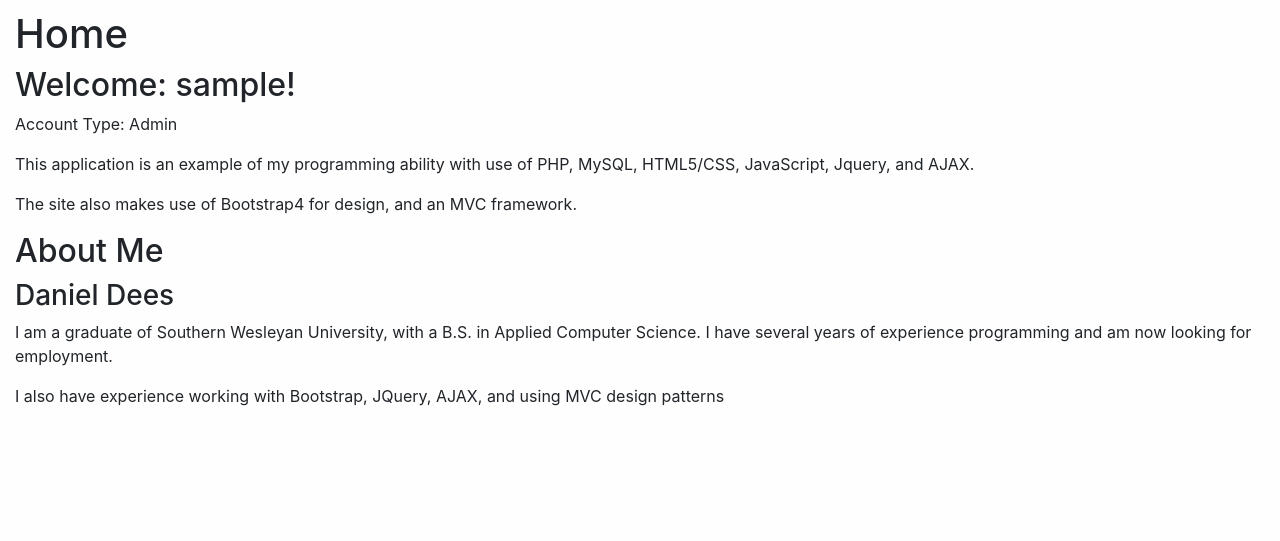
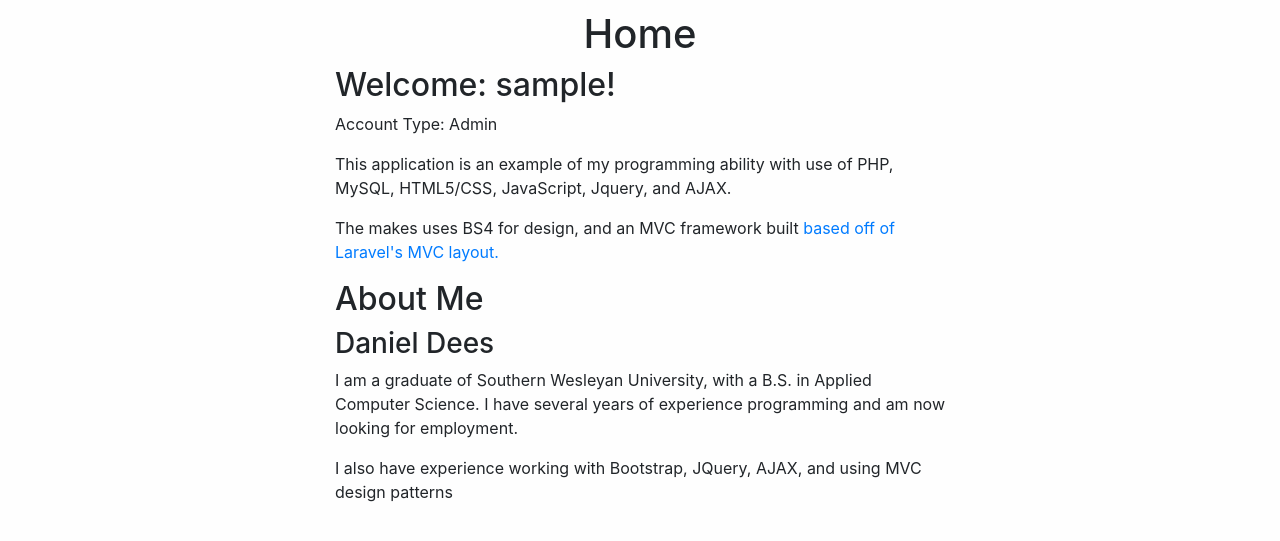
Before and after one commit to DanielDees/ToDo, a PHP site: template app/views/index.view.php in a window 1280 px wide. Shown: the top 541 px of the page. Run offline with PHP 8.4, Linux system fonts and the light colour scheme; the template is opened without the code that fills it, so the values that code supplies are empty; the visitor is signed in with stand-in values (Sample User, id 1).

Commit message:
Made homepage slightly less trash looking

```diff
--- a/app/controllers/PagesController.php
+++ b/app/controllers/PagesController.php
@@ -28,7 +28,7 @@ class PagesController
 
 		$page_title = "Home";
 
-		$table_attributes = "table col-sm-4 table-striped table-sm table-bordered text-center";
+		$table_attributes = "table table-striped table-sm table-bordered text-center";
 
 		$table_data = [
 			"Language" => "Proficiency",
--- a/app/views/index.view.php
+++ b/app/views/index.view.php
@@ -3,7 +3,13 @@
 	use ToDo\Models\TableBuilder;
 ?>
 
+<div class='row justify-content-center'>
 	<h1>Home</h1>
+</div>
+
+<div class='row justify-content-center'>
+
+	<div class='col-sm-6'>
 
 		<?php
 			if ($_SESSION['logged_in']) {
@@ -14,7 +20,7 @@
 
 		<p>This application is an example of my programming ability with use of PHP, MySQL, HTML5/CSS, JavaScript, Jquery, and AJAX.</p>
 
-<p>The site also makes use of Bootstrap4 for design, and an MVC framework.</p>
+		<p>The makes uses BS4 for design, and an MVC framework built <a href='https://laracasts.com/series/php-for-beginners'>based off of Laravel's MVC layout.</a></p>
 
 		<h2>About Me</h2>
 
@@ -28,4 +34,8 @@
 
 		<p>I also have experience working with Bootstrap, JQuery, AJAX, and using MVC design patterns</p>
 
+	</div>
+
+</div>
+
 <?php require 'partials/footer.php'; ?>
```
Lines whose indentation alone changed are shown as unchanged.
